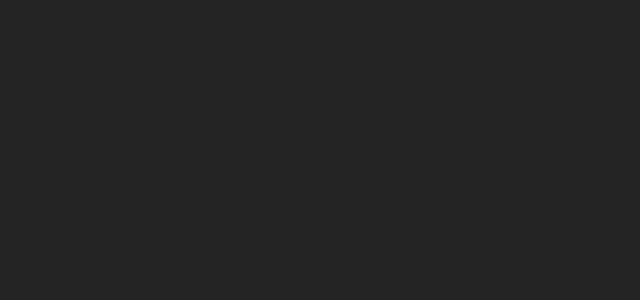
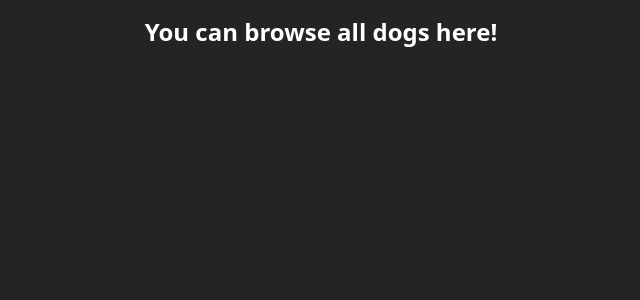
Before and after one commit to korymfargo/kory-fetch-takehome, a React (Vite) app: page /search in a window 1280 px wide. Before the commit this address had no page. Shown: the top 300 px of the page, without its empty margins (319-959 px from the left). Built offline with nearby package versions, Linux system fonts and the light colour scheme.

Commit message:
add search route

```diff
--- a/src/App.tsx
+++ b/src/App.tsx
@@ -1,5 +1,6 @@
 import { BrowserRouter, Navigate, Route, Routes } from "react-router-dom";
 import Login from "@pages/Login";
+import Search from "@pages/Search";
 
 function App() {
   return (
@@ -7,6 +8,7 @@ function App() {
       <Routes>
         <Route path="/" element={<Navigate to="/login" replace />} />
         <Route path="/login" element={<Login />} />
+        <Route path="/search" element={<Search />} />
       </Routes>
     </BrowserRouter>
   );
--- a/src/pages/Login.tsx
+++ b/src/pages/Login.tsx
@@ -1,11 +1,13 @@
 import { useState } from "react";
 import Logo from "@assets/logo.png";
 import { useDispatch, useSelector } from "react-redux";
+import { useNavigate } from "react-router-dom";
 import { RootState, AppDispatch, ActionLogin, ActionLogout } from "@store";
 import { login, logout } from "@utils";
 
 function Login() {
   const dispatch: AppDispatch = useDispatch();
+  const navigate = useNavigate();
   const isLoggedIn = useSelector((state: RootState) => state.user.loggedIn);
   const storeUserName = useSelector((state: RootState) => state.user.name);
   const [name, setName] = useState("");
@@ -23,6 +25,9 @@ function Login() {
             email,
           })
         );
+
+        // redirect to search
+        navigate("/search");
       }
     });
   };
@@ -45,7 +50,10 @@ function Login() {
           You are already authorized as {storeUserName}
         </h2>
         <div className="flex justify-center">
-          <button className="w-40 bg-blue-500 text-white p-3 m-3 rounded-md cursor-pointer font-bold">
+          <button
+            className="w-40 bg-blue-500 text-white p-3 m-3 rounded-md cursor-pointer font-bold"
+            onClick={() => navigate("/search")}
+          >
             Search Dogs
           </button>
           <button
--- /dev/null
+++ b/src/pages/Search.tsx
@@ -0,0 +1,11 @@
+function Search() {
+  return (
+    <div className="max-w-4xl mx-auto p-4">
+      <h1 className="text-2xl font-bold text-center mb-4 text-white">
+        You can browse all dogs here!
+      </h1>
+    </div>
+  );
+}
+
+export default Search;
```
